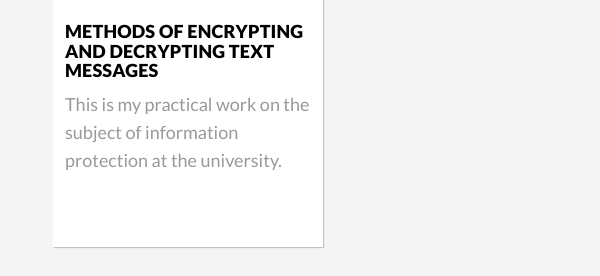
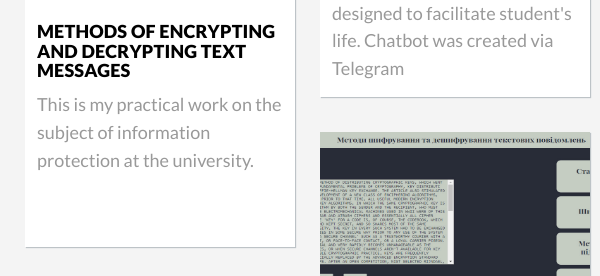
Before and after one commit to vadikcorp/vadikcorp.github.io, a plain HTML site: page index.html in a window 600 px wide. Shown: the part 1018-1294 px from the top of the page. Drawn offline with nearby package versions, Linux system fonts and the light colour scheme.

Commit message:
v2.0_adaptive_iphonechange

```diff
--- a/css/main.css
+++ b/css/main.css
@@ -170,15 +170,15 @@ a{
 }
 
 /*Adaptive @screen-sm-min*/
-
+/*
 @media (max-width: 767px) {
   .projectone {
     margin-left:35px;
   }
-}
+}*/
 @media (max-width: 767px) {
   .project{
-    margin-left:53px;
+    margin-left:25px;
   }
   .photo {
     margin-top: -80px;
@@ -187,12 +187,28 @@ a{
     margin-top: 15px
   }
 }
-
-@media (max-width: 1020px) {
+/*@media (min-width: 1441px) {
+  #wrapper {
+    height:100vh;
+  }
+}*/
+@media (max-width: 1280px) {
   #wrapper {
     height:100%;
   }
 }
+
+@media (min-width: 560px) {
+  .project {
+    margin-left: 150px;
+  }
+}
+@media (min-width: 320px) {
+  .project {
+    margin-left: 25px;
+  }
+}
+
 #particles-js {
   position: fixed;
   width: 100%;
--- a/index.html
+++ b/index.html
@@ -38,7 +38,6 @@
             <li class="skill">CSS3</li>
             <li class="skill">JavaScript</li>
             <br>
-            <li class="skill">Responsive Design</li>
             <li class="skill">Bootstrap</li>
             <li class="skill">Git</li>
             <li class="skill">Atom</li>
@@ -51,6 +50,7 @@
             <li class="skill">Sass</li>
             <li class="skill">ES6</li>
             <li class="skill">Flexbox</li>
+            <li class="skill">Responsive Design</li>
             <br>
             <li class="skill">Jquery</li>
           </ul>
```
